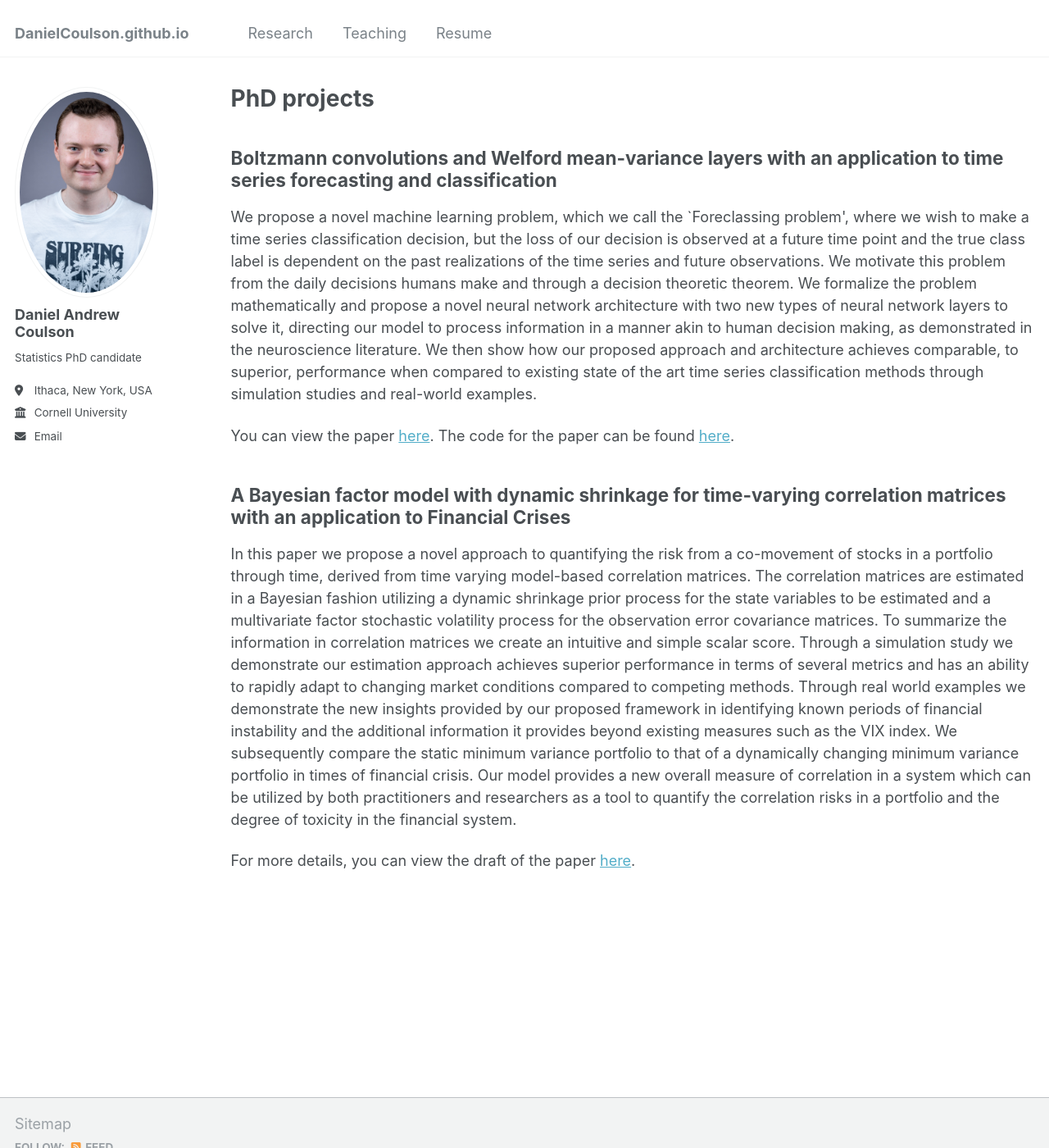
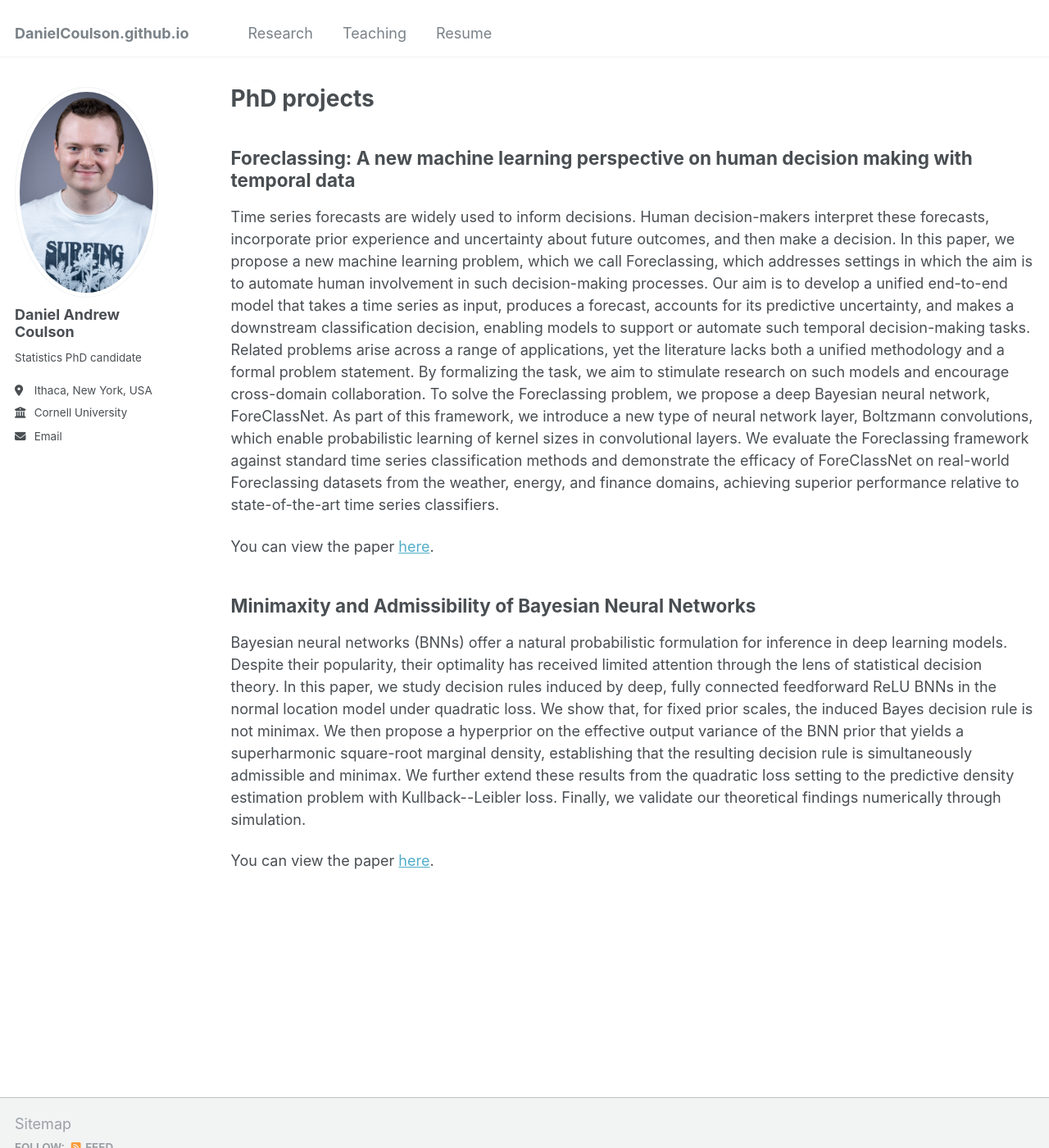
Before and after one commit to DanielCoulson/DanielCoulson.github.io, a Jekyll site: the page built from _pages/research.html, in a window 1280 px wide and 1400 px high. Shown: the whole window at 82% size. Built offline with Jekyll 4.4.1, drawn with Linux system fonts in a browser that asks for light colours.

Commit message:
Update research.html

```diff
--- a/_pages/research.html
+++ b/_pages/research.html
@@ -4,16 +4,17 @@ title: "PhD projects"
 permalink: /research/
 ---
 
-<h2>Boltzmann convolutions and Welford mean-variance layers with an application to time series forecasting and classification</h2>
-<p>We propose a novel machine learning problem, which we call the `Foreclassing problem', where we wish to make a time series classification decision, but the loss of our decision is observed at a future time point and the true class label is dependent on the past realizations of the time series and future observations. We motivate this problem from the daily decisions humans make and through a decision theoretic theorem. We formalize the problem mathematically and propose a novel neural network architecture with two new types of neural network layers to solve it, directing our model to process information in a manner akin to human decision making, as demonstrated in the neuroscience literature. We then show how our proposed approach and architecture achieves comparable, to superior, performance when compared to existing state of the art time series classification methods through simulation studies and real-world examples.</p>
+<h2>Foreclassing: A new machine learning perspective on human decision making with temporal data</h2>
+<p>Time series forecasts are widely used to inform decisions. Human decision-makers interpret these forecasts, incorporate prior experience and uncertainty about future outcomes, and then make a decision. In this paper, we propose a new machine learning problem, which we call Foreclassing, which addresses settings in which the aim is to automate human involvement in such decision-making processes. Our aim is to develop a unified end-to-end model that takes a time series as input, produces a forecast, accounts for its predictive uncertainty, and makes a downstream classification decision, enabling models to support or automate such temporal decision-making tasks. Related problems arise across a range of applications, yet the literature lacks both a unified methodology and a formal problem statement. By formalizing the task, we aim to stimulate research on such models and encourage cross-domain collaboration. To solve the Foreclassing problem, we propose a deep Bayesian neural network, ForeClassNet. As part of this framework, we introduce a new type of neural network layer, Boltzmann convolutions, which enable probabilistic learning of kernel sizes in convolutional layers. We evaluate the Foreclassing framework against standard time series classification methods and demonstrate the efficacy of ForeClassNet on real-world Foreclassing datasets from the weather, energy, and finance domains, achieving superior performance relative to state-of-the-art time series classifiers.</p>
 <p>
   You can view the paper
-  <a href="/files/Project2.pdf" target="_blank">here</a>.
-  The code for the paper can be found
-  <a href="/files/ForeClassNet.zip" target="_blank" download>here</a>.
+  <a href="https://arxiv.org/abs/2503.04956" target="_blank" rel="noopener noreferrer">here</a>.
 </p>
 
-<h2>A Bayesian factor model with dynamic shrinkage for time-varying correlation matrices with an application to Financial Crises</h2>
-<p>In this paper we propose a novel approach to quantifying the risk from a co-movement of stocks in a portfolio through time, derived from time varying model-based correlation matrices. The correlation matrices are estimated in a Bayesian fashion utilizing a dynamic shrinkage prior process for the state variables to be estimated and a multivariate factor stochastic volatility process for the observation error covariance matrices. To summarize the information in correlation matrices we create an intuitive and simple scalar score. Through a simulation study we demonstrate our estimation approach achieves superior performance in terms of several metrics and has an ability to rapidly adapt to changing market conditions compared to competing methods. Through real world examples we demonstrate the new insights provided by our proposed framework in identifying known periods of financial instability and the additional information it provides beyond existing measures such as the VIX index. We subsequently compare the static minimum variance portfolio to that of a dynamically changing minimum variance portfolio in times of financial crisis. Our model provides a new overall measure of correlation in a system which can be utilized by both practitioners and researchers as a tool to quantify the correlation risks in a portfolio and the degree of toxicity in the financial system.</p>
+<h2>Minimaxity and Admissibility of Bayesian Neural Networks</h2>
+<p>Bayesian neural networks (BNNs) offer a natural probabilistic formulation for inference in deep learning models. Despite their popularity, their optimality has received limited attention through the lens of statistical decision theory. In this paper, we study decision rules induced by deep, fully connected feedforward ReLU BNNs in the normal location model under quadratic loss. We show that, for fixed prior scales, the induced Bayes decision rule is not minimax. We then propose a hyperprior on the effective output variance of the BNN prior that yields a superharmonic square-root marginal density, establishing that the resulting decision rule is simultaneously admissible and minimax. We further extend these results from the quadratic loss setting to the predictive density estimation problem with Kullback--Leibler loss. Finally, we validate our theoretical findings numerically through simulation.</p>
 
-<p>For more details, you can view the draft of the paper <a href="/files/PhD_Project_1.pdf" target="_blank">here</a>.</p>
+<p><p>
+  You can view the paper
+  <a href="https://arxiv.org/abs/2604.04673" target="_blank" rel="noopener noreferrer">here</a>.
+</p></p>
```
